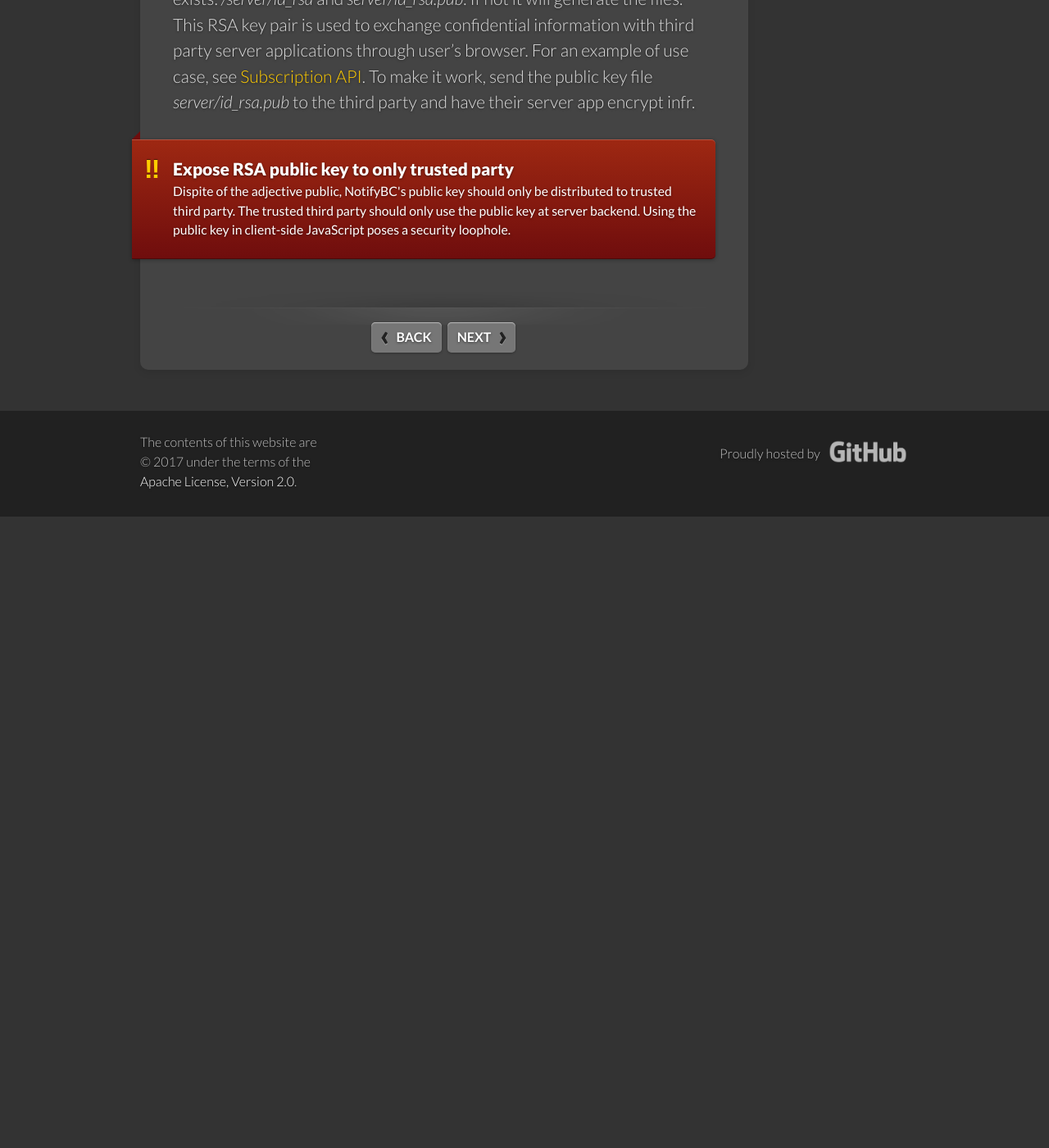
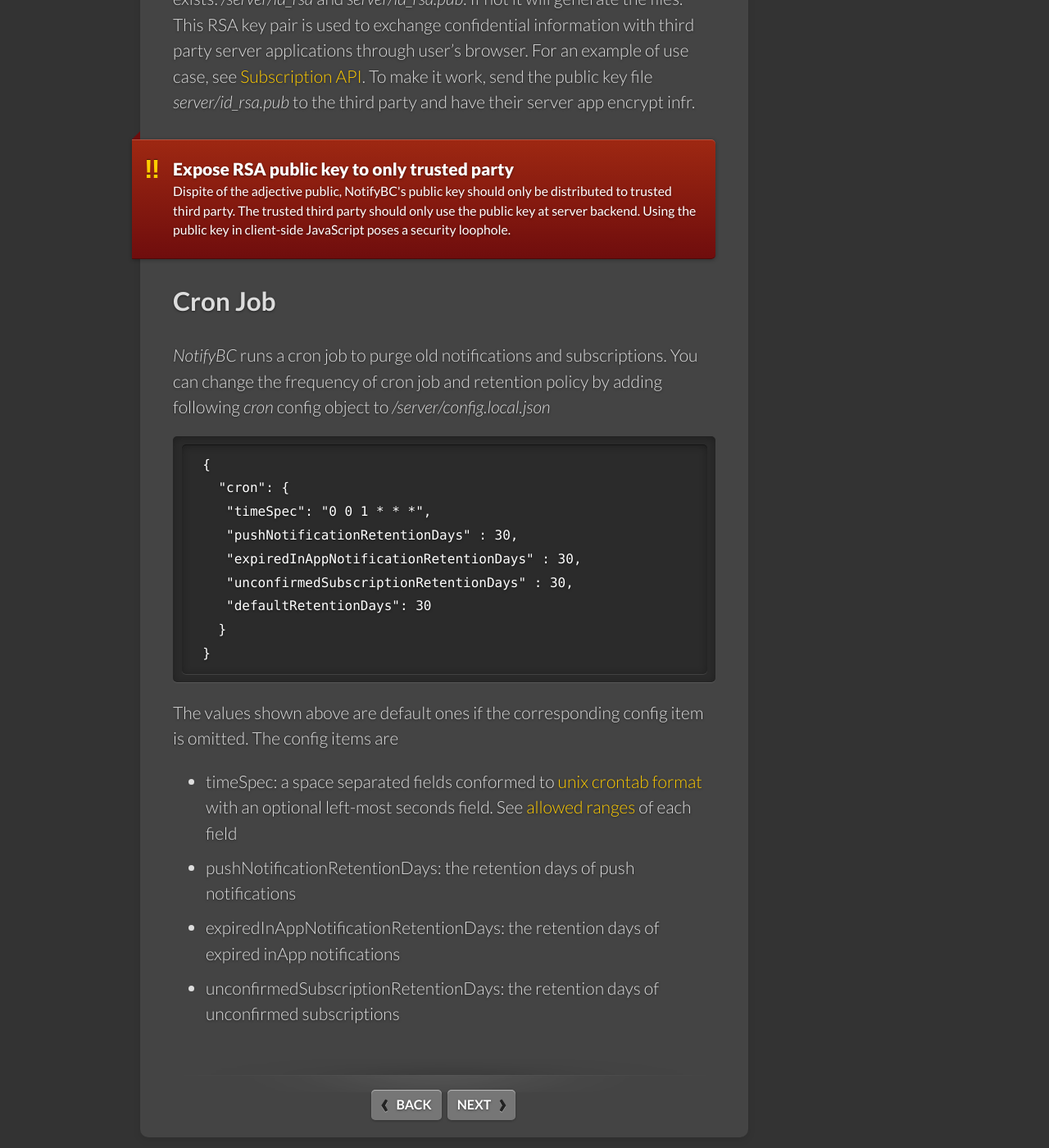
Before and after one commit to bcgov/MyGovBC-notification-server, a Jekyll site: the page built from docs/_docs/configuration.md, in a window 1280 px wide and 1400 px high, scrolled down 5605 px. Shown: the whole window at 82% size. Built offline with Jekyll 4.4.1, drawn with Linux system fonts in a browser that asks for light colours; before the commit the page ends 6235 px from its top, so only the background shows below that.

Commit message:
update docs for cron job

````diff
--- a/docs/_docs/configuration.md
+++ b/docs/_docs/configuration.md
@@ -130,3 +130,25 @@
   <h5>Expose RSA public key to only trusted party</h5>
   <p>Dispite of the adjective public, NotifyBC's public key should only be distributed to trusted third party. The trusted third party should only use the public key at server backend. Using the public key in client-side JavaScript poses a security loophole.</p>
 </div>
+
+## Cron Job
+*NotifyBC* runs a cron job to purge old notifications and subscriptions. You can change the frequency of cron job and retention policy by adding following *cron* config object to */server/config.local.json*
+
+```
+ {
+   "cron": {
+    "timeSpec": "0 0 1 * * *",
+    "pushNotificationRetentionDays" : 30,
+    "expiredInAppNotificationRetentionDays" : 30,
+    "unconfirmedSubscriptionRetentionDays" : 30,
+    "defaultRetentionDays": 30
+   }
+ }
+ ```
+
+The values shown above are default ones if the corresponding config item is omitted. The config items are
+
+* timeSpec: a space separated fields conformed to [unix crontab format](https://www.freebsd.org/cgi/man.cgi?crontab(5)) with an optional left-most seconds field. See [allowed ranges](https://github.com/kelektiv/node-cron#cron-ranges) of each field
+* pushNotificationRetentionDays: the retention days of push notifications
+* expiredInAppNotificationRetentionDays: the retention days of expired inApp notifications
+* unconfirmedSubscriptionRetentionDays: the retention days of unconfirmed subscriptions
````
Also changed, not shown: common/helpers.js (+7 -7 lines).
